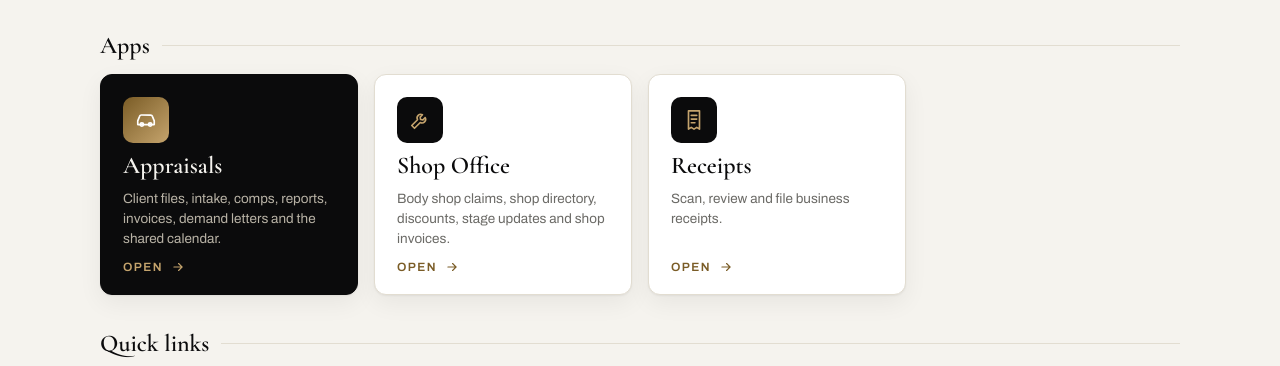
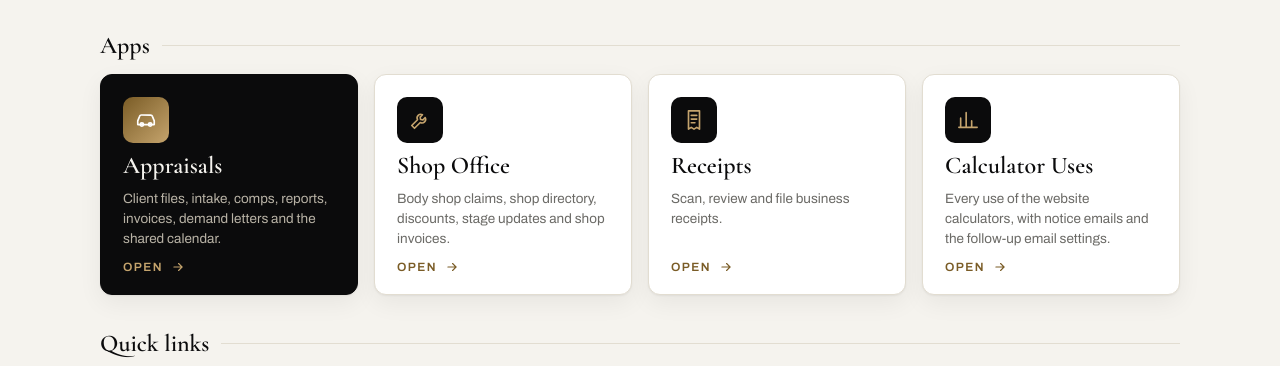
Before and after one commit to estimateconsultants/team-hub, a plain HTML site: page index.html in a window 1280 px wide. Shown: the part 215-581 px from the top of the page. Drawn offline with nearby package versions, Linux system fonts and the light colour scheme.

Commit message:
Add Calculator Uses app (URL set after the script is deployed)
Co-Authored-By: Claude Opus 5.5 <noreply@anthropic.com>
Claude-Session: https://claude.ai/code/session_01BkRXjJAAvViS1RfTJYWgSQ

```diff
--- a/index.html
+++ b/index.html
@@ -186,6 +186,7 @@
   // App list. To add or change an app, edit this list only.
   // ------------------------------------------------------------------
   var APPRAISAL = 'https://script.google.com/a/macros/estimateconsultants.com/s/AKfycbyVaMTnlWK4MFOLaBpPoAbIe7Jy4dQr3cCPSPeOGllFTQzkhUiVAKOyc2usnWcTRMRj/exec';
+  var CALCS     = '__CALC_URL__';
   var SHOPS     = 'https://script.google.com/a/macros/estimateconsultants.com/s/AKfycby08jn8NRz--HhQCtssnCUeRNrQl-fZ3UpJoketo1NY_JnmFeey1H4DppnZeSGIaY2pOA/exec';
 
   var I = {
@@ -200,6 +201,7 @@
     globe:'<svg viewBox="0 0 24 24" fill="none" stroke="currentColor" stroke-width="1.8"><circle cx="12" cy="12" r="9"/><path d="M3 12h18M12 3c3 3.5 3 14.5 0 18M12 3c-3 3.5-3 14.5 0 18"/></svg>',
     pen:  '<svg viewBox="0 0 24 24" fill="none" stroke="currentColor" stroke-width="1.8" stroke-linecap="round"><path d="M4 20h4L19 9l-4-4L4 16z"/><path d="M13 7l4 4"/></svg>',
     door: '<svg viewBox="0 0 24 24" fill="none" stroke="currentColor" stroke-width="1.8"><path d="M4 21h16M6 21V4a1 1 0 0 1 1-1h10a1 1 0 0 1 1 1v17"/><circle cx="14.5" cy="12" r=".8" fill="currentColor"/></svg>',
+    chart:'<svg viewBox="0 0 24 24" fill="none" stroke="currentColor" stroke-width="1.8" stroke-linecap="round" stroke-linejoin="round"><path d="M4 20V10M10 20V4M16 20v-7M22 20H2"/></svg>',
     arrow:'<svg viewBox="0 0 24 24" fill="none" stroke="currentColor" stroke-width="2" stroke-linecap="round"><path d="M5 12h14M13 6l6 6-6 6"/></svg>',
     ext:  '<svg class="ext" viewBox="0 0 24 24" fill="none" stroke="currentColor" stroke-width="2" stroke-linecap="round"><path d="M7 17L17 7M9 7h8v8"/></svg>'
   };
@@ -210,7 +212,9 @@
     { id: 'shops', name: 'Shop Office', icon: I.shop, url: SHOPS,
       desc: 'Body shop claims, shop directory, discounts, stage updates and shop invoices.' },
     { id: 'receipts', name: 'Receipts', icon: I.rcpt, url: APPRAISAL + '?app=receipts',
-      desc: 'Scan, review and file business receipts.' }
+      desc: 'Scan, review and file business receipts.' },
+    { id: 'calculators', name: 'Calculator Uses', icon: I.chart, url: CALCS,
+      desc: 'Every use of the website calculators, with notice emails and the follow-up email settings.' }
   ];
 
   var LINKS = [
```
